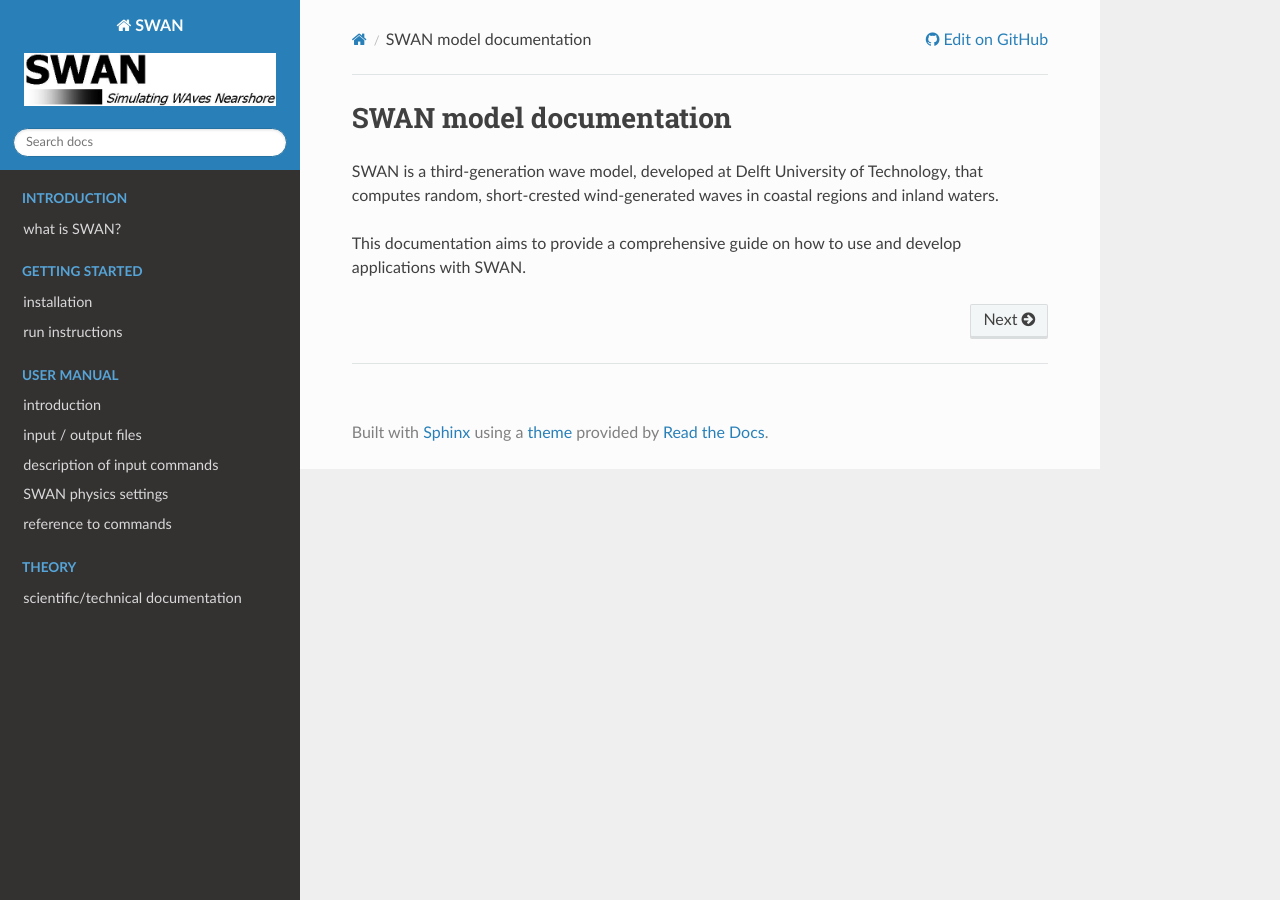
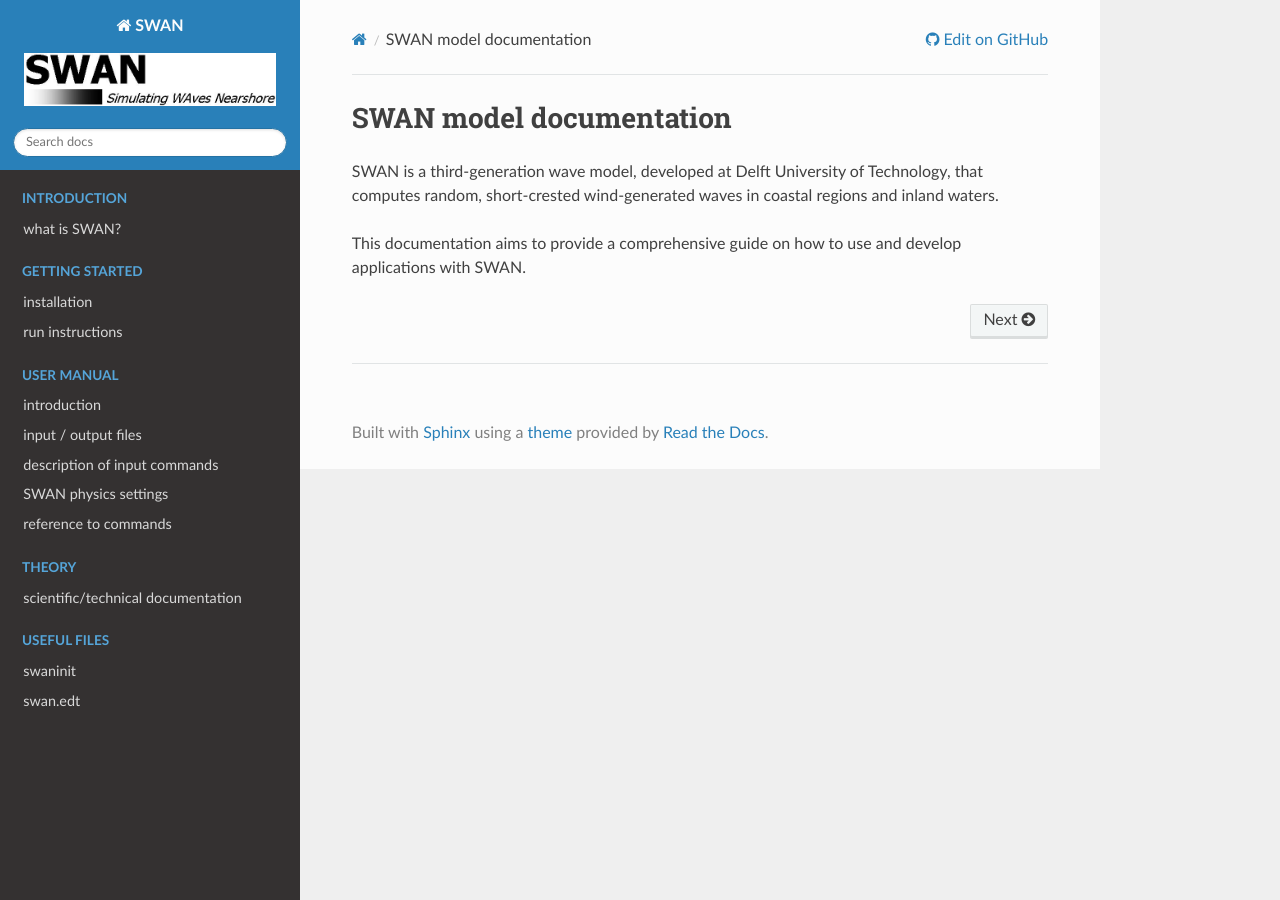
Before and after one commit to delftwaves/swan-docs, a Sphinx documentation site: the page built from docs/index.rst, in a window 1280 px wide. Built offline with Sphinx 7.4.7 and the Read the Docs theme 3.1.0, drawn with Linux system fonts in a browser that asks for light colours.

Commit message:
update documentation

```diff
--- a/docs/index.rst
+++ b/docs/index.rst
@@ -42,3 +42,11 @@ This documentation aims to provide a comprehensive guide on how to use and devel
    :caption: theory
 
    scientific/technical documentation <https://swanmodel.sourceforge.io/online_doc/swantech/swantech.html>
+
+.. toctree::
+   :maxdepth: 1
+   :hidden:
+   :caption: useful files
+
+   swaninit <https://swanmodel.sourceforge.io/online_doc/swanimp/node19.html>
+   swan.edt <https://swanmodel.sourceforge.io/online_doc/swanuse/node49.html>
```
